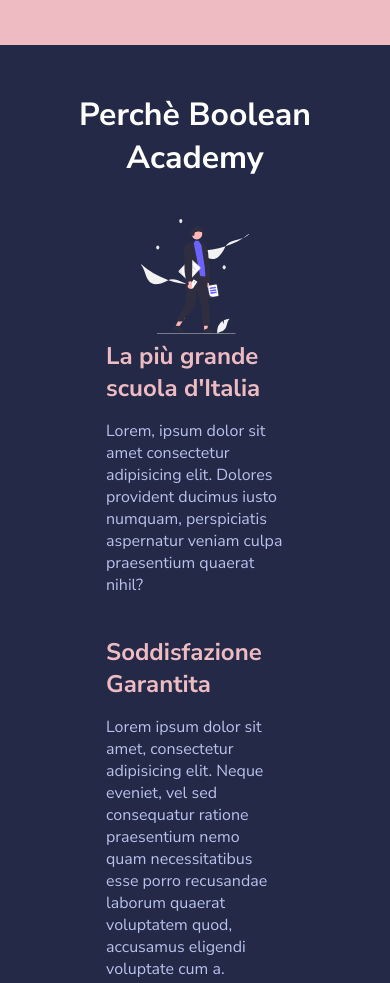
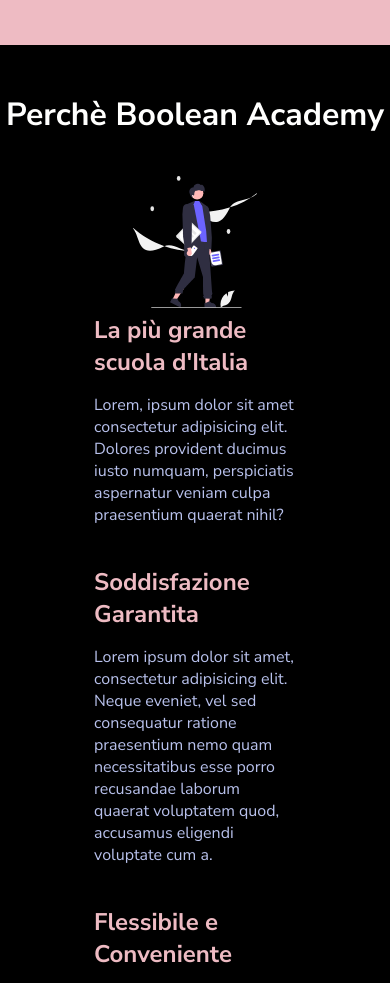
Before and after one commit to Yuri-Punzo/html-css-resp-wannabe, a plain HTML site: page index.html in a window 390 px wide. Shown: the part 3217-4200 px from the top of the page. Drawn offline with Linux system fonts and the light colour scheme.

Commit message:
didn't see we needed black on 3rd section. fixed

```diff
--- a/css/style.css
+++ b/css/style.css
@@ -111,6 +111,7 @@
 .why-us {
     margin-bottom: 3rem;
 }
+
 .why-us .col-left {
     width: 40%;
 }
@@ -129,21 +130,31 @@
 ************************************************/
 
 @media screen and (max-width: 768px) {
-    .container{
+    .container {
         width: 100%;
     }
 }
 
 
 @media screen and (max-width: 480px) {
-    .row{
+    .row {
         flex-direction: column;
         align-items: center;
     }
+
+    .why-us {
+        margin: -3rem 0;
+    }
+
+    .why-us>.container {
+        background-color: black;
+        padding: 3rem 0;
+    }
+
 }
 
 @media screen and (min-width: 769px) and (max-width: 1160px) {
-    .container{
+    .container {
         width: 100%;
     }
 }
```
